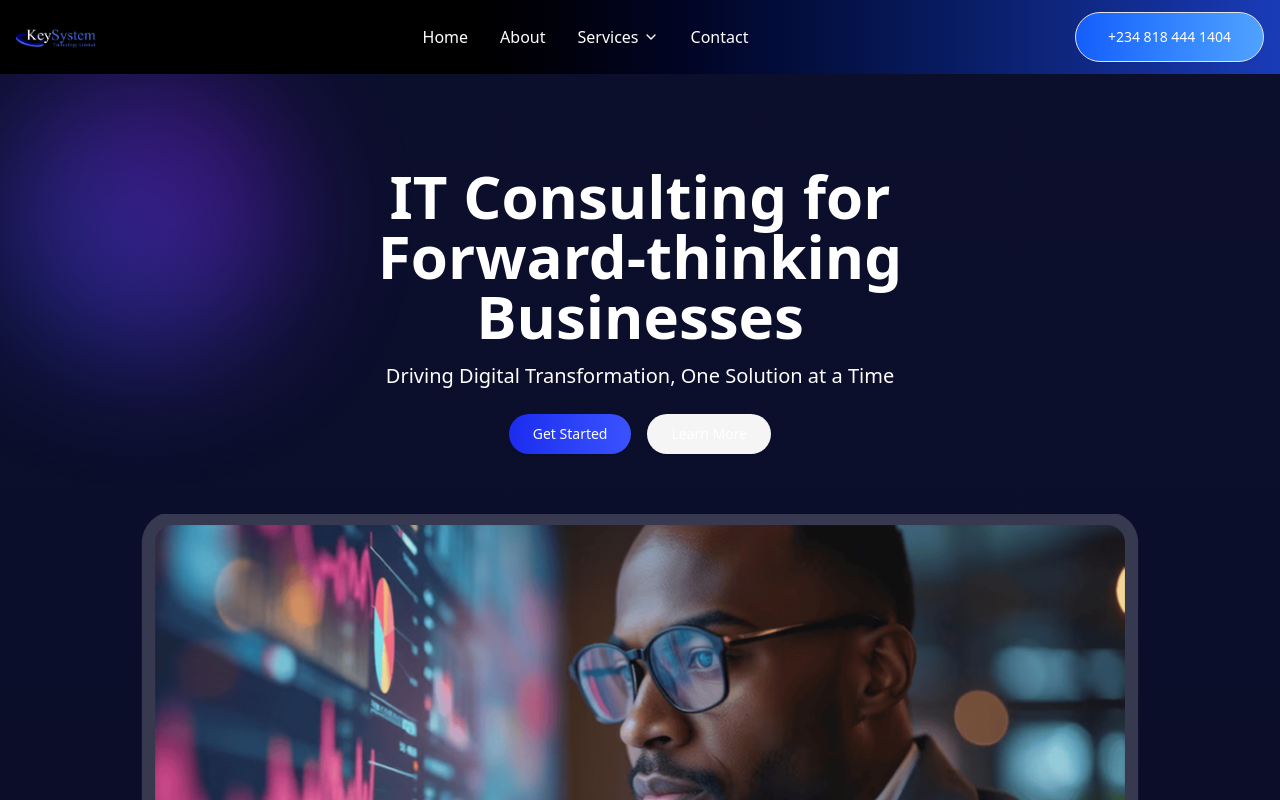
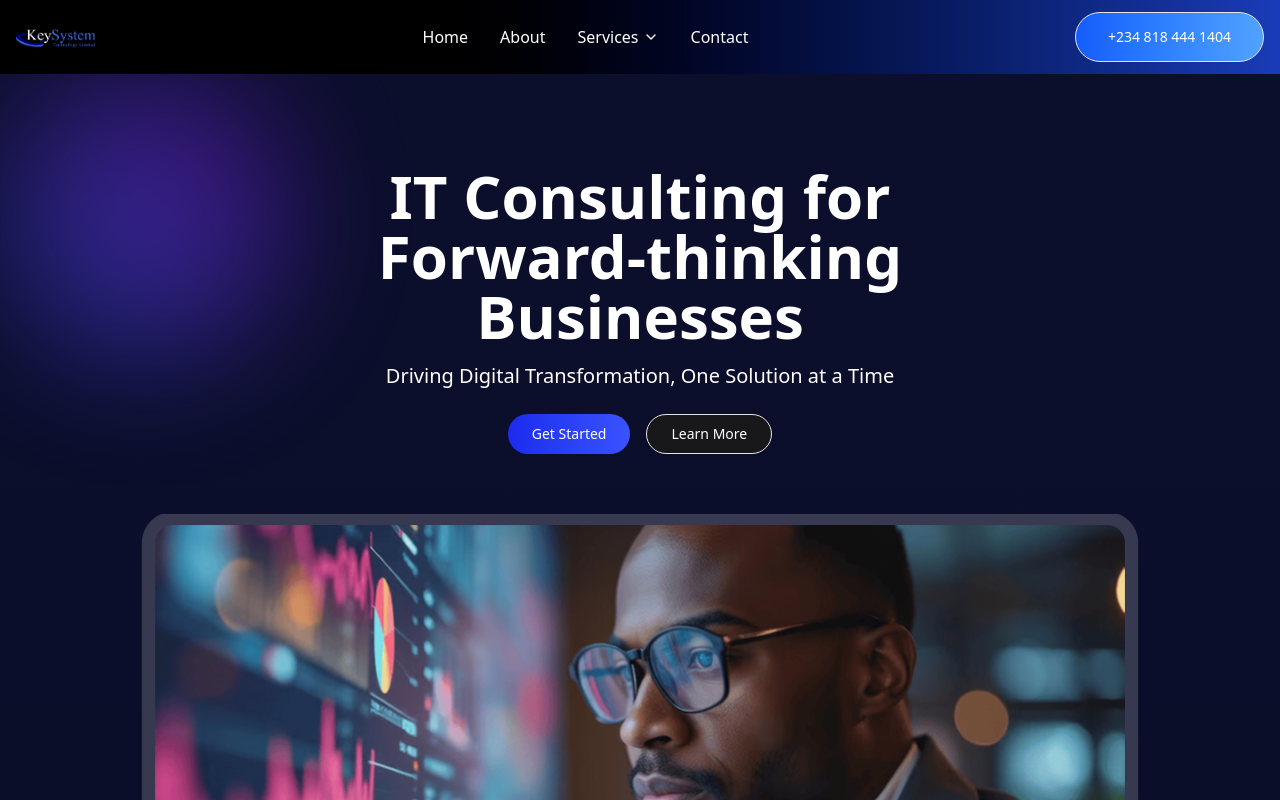
Before and after one commit to Oyedelehabeeb/keysystem-assessment, a Next.js app: page / in a window 1280 px wide. Shown: the top 800 px of the page. Built offline with nearby package versions, Linux system fonts and the light colour scheme.

Commit message:
Refactor button styles to improve visibility and update button variant from secondary to outline

```diff
--- a/app/page.tsx
+++ b/app/page.tsx
@@ -102,7 +102,7 @@ export default function Home() {
             <Button variant="default" size="lg">
               Get Started
             </Button>
-            <Button variant="secondary" size="lg">
+            <Button variant="outline" size="lg">
               Learn More
             </Button>
           </motion.div>
--- a/components/ui/button.tsx
+++ b/components/ui/button.tsx
@@ -14,8 +14,9 @@ const buttonVariants = cva(
         destructive:
           "bg-destructive text-white shadow-xs hover:bg-destructive/90 focus-visible:ring-destructive/20 dark:focus-visible:ring-destructive/40 dark:bg-destructive/60",
         outline:
-          "border bg-zinc-900 shadow-xs hover:bg-accent hover:text-accent-foreground dark:bg-input/30 dark:border-input dark:hover:bg-input/50",
-        secondary: "bg-secondary text-white shadow-xs hover:bg-secondary/80",
+          "border bg-zinc-900 shadow-xs text-white hover:bg-accent hover:text-accent-foreground dark:bg-input/30 dark:border-input dark:hover:bg-input/50",
+        secondary:
+          "bg-[#3A52FF] border border-[#3a52ff] text-white shadow-xs hover:bg-secondary/80",
         ghost:
           "hover:bg-accent hover:text-accent-foreground dark:hover:bg-accent/50",
         link: "text-primary underline-offset-4 hover:underline",
```
